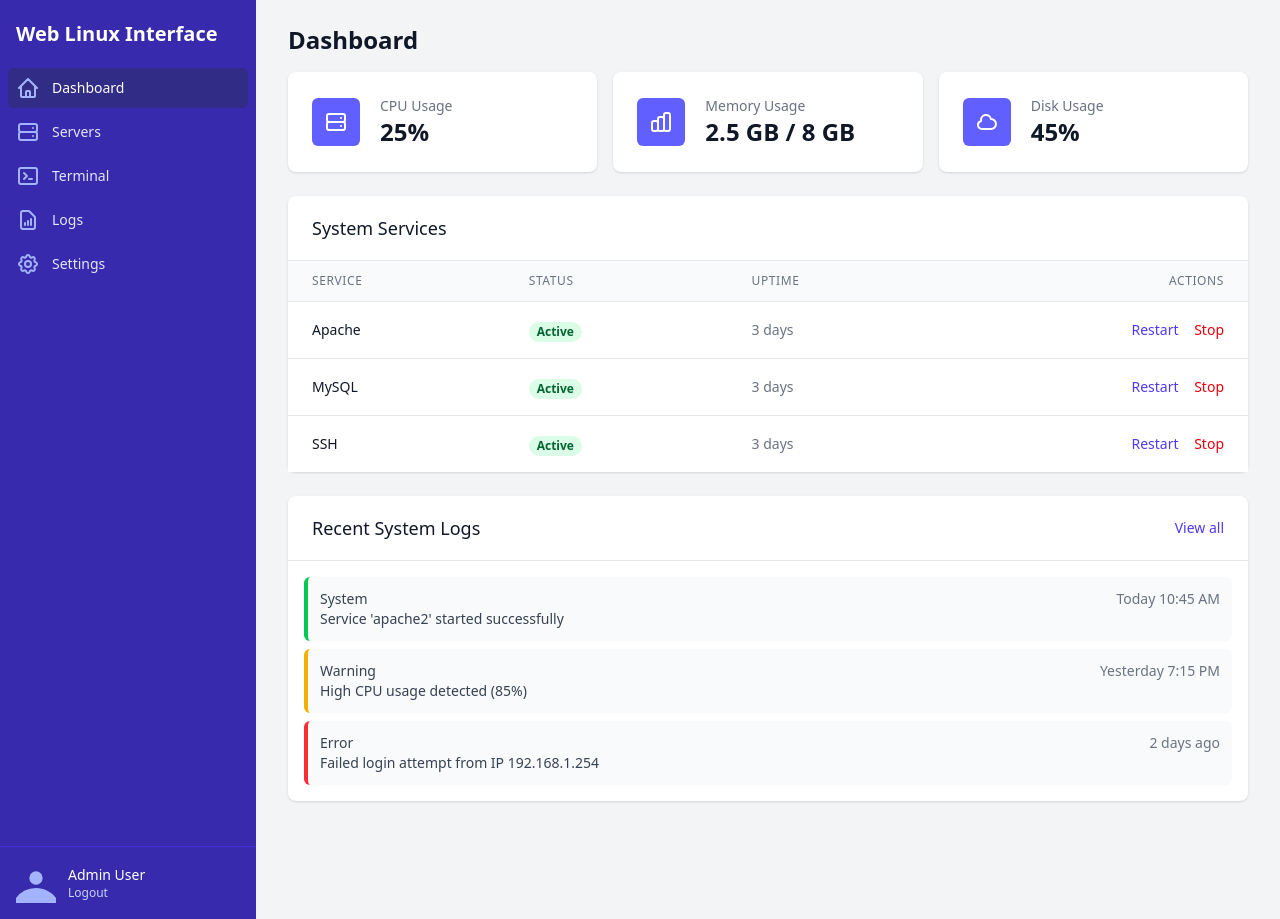
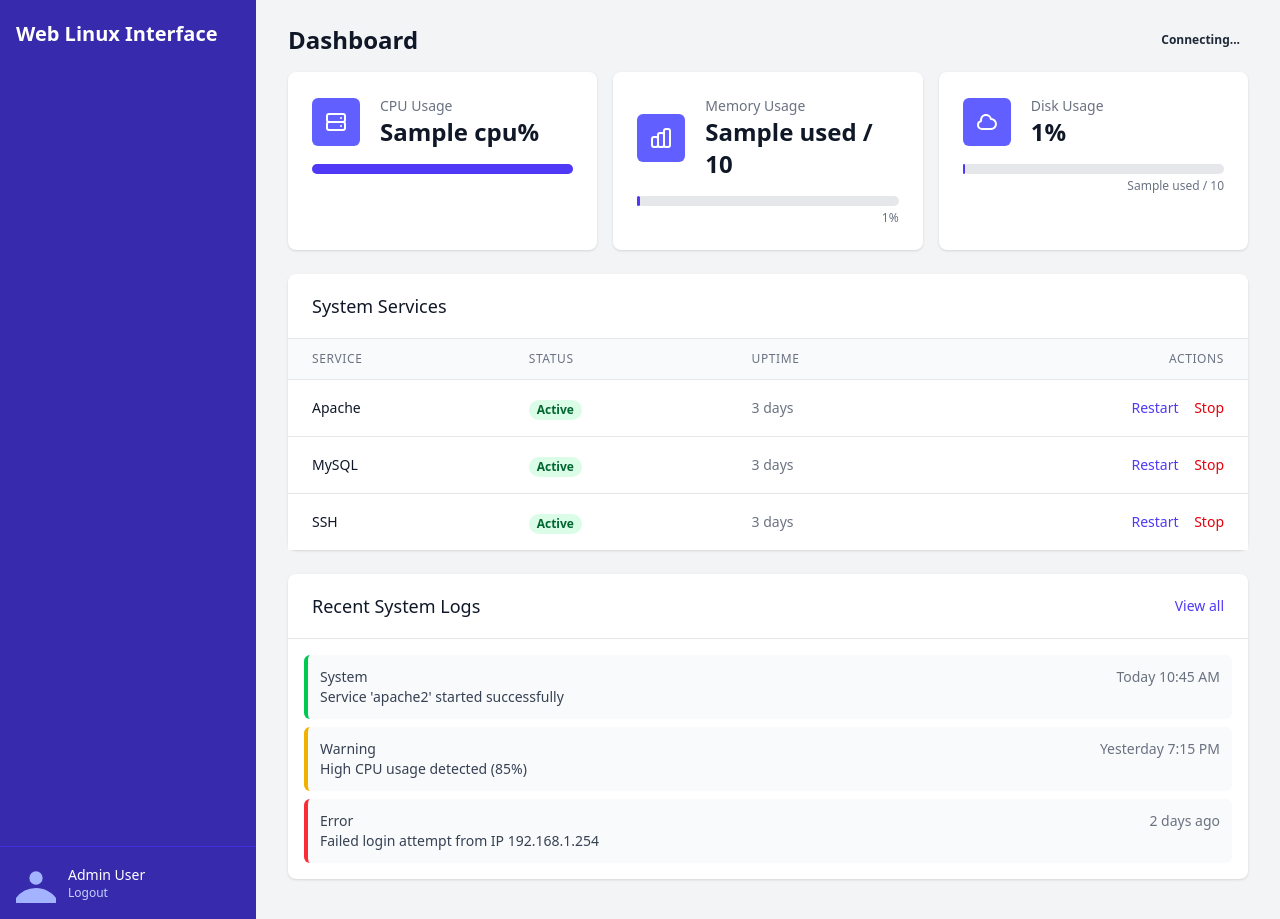
Before and after one commit to Elie309/WebLinuxInterface, a CodeIgniter 4 app: the page made by app/Views/dashboard/index.php in a window 1280 px wide. Run offline with PHP 8.4 and a stand-in for CodeIgniter, Linux system fonts and the light colour scheme; the template is opened without the code that fills it: most values are stand-ins (such as "Sample title", 1, 10 or a date in 2020); data that the repository does not hold is empty; style sheets or scripts are compiled from the project's sources; some libraries are stand-ins or nearby versions.

Commit message:
Implement WebSocket server for real-time system monitoring and dashboard integration

```diff
--- a/app/Views/dashboard/index.php
+++ b/app/Views/dashboard/index.php
@@ -2,14 +2,20 @@
 
 <?= $this->section('content') ?>
 
-<div class="py-6">
+<div class="py-6" id="dashboard-metrics" data-ws-port="<?= $websocketPort ?>">
     <div class="max-w-7xl mx-auto px-4 sm:px-6 md:px-8">
-        <h1 class="text-2xl font-semibold text-gray-900">Dashboard</h1>
+        <div class="flex justify-between items-center">
+            <h1 class="text-2xl font-semibold text-gray-900">Dashboard</h1>
+            <span id="connection-status" class="px-2 py-1 inline-flex text-xs leading-5 font-semibold rounded-full bg-gray-100 text-gray-800">
+                Connecting...
+            </span>
+        </div>
     </div>
     <div class="max-w-7xl mx-auto px-4 sm:px-6 md:px-8">
         <div class="py-4">
             <!-- Server Stats -->
             <div class="grid grid-cols-1 md:grid-cols-3 gap-4 mb-6">
+                <!-- CPU Usage -->
                 <div class="bg-white overflow-hidden shadow rounded-lg">
                     <div class="px-4 py-5 sm:p-6">
                         <div class="flex items-center">
@@ -22,14 +28,20 @@
                                 <dl>
                                     <dt class="text-sm font-medium text-gray-500 truncate">CPU Usage</dt>
                                     <dd class="flex items-baseline">
-                                        <div class="text-2xl font-semibold text-gray-900">25%</div>
+                                        <div class="text-2xl font-semibold text-gray-900" id="cpu-usage"><?= $metrics['cpu'] ?>%</div>
                                     </dd>
                                 </dl>
+                            </div>
+                        </div>
+                        <div class="mt-4">
+                            <div class="w-full bg-gray-200 rounded-full h-2.5">
+                                <div id="cpu-progress" class="bg-indigo-600 h-2.5 rounded-full" style="width: <?= $metrics['cpu'] ?>%"></div>
                             </div>
                         </div>
                     </div>
                 </div>
 
+                <!-- Memory Usage -->
                 <div class="bg-white overflow-hidden shadow rounded-lg">
                     <div class="px-4 py-5 sm:p-6">
                         <div class="flex items-center">
@@ -42,14 +54,21 @@
                                 <dl>
                                     <dt class="text-sm font-medium text-gray-500 truncate">Memory Usage</dt>
                                     <dd class="flex items-baseline">
-                                        <div class="text-2xl font-semibold text-gray-900">2.5 GB / 8 GB</div>
+                                        <div class="text-2xl font-semibold text-gray-900" id="memory-usage"><?= $metrics['memory']['used'] ?> / <?= $metrics['memory']['total'] ?></div>
                                     </dd>
                                 </dl>
                             </div>
                         </div>
+                        <div class="mt-4">
+                            <div class="w-full bg-gray-200 rounded-full h-2.5">
+                                <div id="memory-progress" class="bg-indigo-600 h-2.5 rounded-full" style="width: <?= $metrics['memory']['percent_used'] ?>%"></div>
+                            </div>
+                            <div class="text-right text-xs mt-1 text-gray-500" id="memory-percent"><?= $metrics['memory']['percent_used'] ?>%</div>
+                        </div>
                     </div>
                 </div>
 
+                <!-- Disk Usage -->
                 <div class="bg-white overflow-hidden shadow rounded-lg">
                     <div class="px-4 py-5 sm:p-6">
                         <div class="flex items-center">
@@ -62,10 +81,16 @@
                                 <dl>
                                     <dt class="text-sm font-medium text-gray-500 truncate">Disk Usage</dt>
                                     <dd class="flex items-baseline">
-                                        <div class="text-2xl font-semibold text-gray-900">45%</div>
+                                        <div class="text-2xl font-semibold text-gray-900" id="disk-usage"><?= $metrics['disk']['percent_used'] ?>%</div>
                                     </dd>
                                 </dl>
                             </div>
+                        </div>
+                        <div class="mt-4">
+                            <div class="w-full bg-gray-200 rounded-full h-2.5">
+                                <div id="disk-progress" class="bg-indigo-600 h-2.5 rounded-full" style="width: <?= $metrics['disk']['percent_used'] ?>%"></div>
+                            </div>
+                            <div class="text-right text-xs mt-1 text-gray-500" id="disk-details"><?= $metrics['disk']['used'] ?> / <?= $metrics['disk']['total'] ?></div>
                         </div>
                     </div>
                 </div>
@@ -165,4 +190,7 @@
     </div>
 </div>
 
+<!-- Include the dashboard JavaScript file -->
+<script src="<?= base_url('js/dashboard.js') ?>"></script>
+
 <?= $this->endSection() ?>
--- a/app/Views/layouts/dashboard_layout.php
+++ b/app/Views/layouts/dashboard_layout.php
@@ -10,50 +10,33 @@
 
 <body class="bg-gray-100 h-screen flex overflow-hidden">
     <!-- Sidebar -->
-    <div class="hidden md:flex md:flex-shrink-0">
-        <div class="flex flex-col w-64">
+    <div id="sidebar" class="absolute -translate-x-full w-full h-full z-50
+        md:relative md:translate-x-0 min-w-64
+        md:w-2/12 md:flex md:flex-shrink-0
+        transition-transform duration-300 ease-in-out transform">
+        <div class="flex flex-col w-full h-full">
             <!-- Sidebar component -->
             <div class="flex flex-col h-0 flex-1 bg-indigo-800">
-                <div class="flex-1 flex flex-col pt-5 pb-4 overflow-y-auto">
-                    <div class="flex items-center flex-shrink-0 px-4">
+                <div class="flex items-center justify-between p-4 md:pt-5 md:pb-4">
+                    <div class="flex items-center flex-shrink-0">
                         <span class="text-white text-xl font-bold">Web Linux Interface</span>
                     </div>
+                    <!-- Close sidebar button - visible only on mobile -->
+                    <button id="close-sidebar-btn" class="md:hidden -mr-2 h-10 w-10 inline-flex items-center justify-center rounded-md text-indigo-300 hover:text-white focus:outline-none" onclick="toggleSidebar()">
+                        <span class="sr-only">Close sidebar</span>
+                        <svg class="h-6 w-6" xmlns="http://www.w3.org/2000/svg" fill="none" viewBox="0 0 24 24" stroke="currentColor">
+                            <path stroke-linecap="round" stroke-linejoin="round" stroke-width="2" d="M6 18L18 6M6 6l12 12" />
+                        </svg>
+                    </button>
+                </div>
+                <div class="flex-1 flex flex-col pt-0 overflow-y-auto">
                     <nav class="mt-5 flex-1 px-2 space-y-1">
-                        <a href="#" class="bg-indigo-900 text-white group flex items-center px-2 py-2 text-sm font-medium rounded-md">
-                            <svg class="mr-3 h-6 w-6 text-indigo-300" xmlns="http://www.w3.org/2000/svg" fill="none" viewBox="0 0 24 24" stroke="currentColor">
-                                <path stroke-linecap="round" stroke-linejoin="round" stroke-width="2" d="M3 12l2-2m0 0l7-7 7 7M5 10v10a1 1 0 001 1h3m10-11l2 2m-2-2v10a1 1 0 01-1 1h-3m-6 0a1 1 0 001-1v-4a1 1 0 011-1h2a1 1 0 011 1v4a1 1 0 001 1m-6 0h6" />
-                            </svg>
-                            Dashboard
-                        </a>
-
-                        <a href="#" class="text-indigo-100 hover:bg-indigo-700 group flex items-center px-2 py-2 text-sm font-medium rounded-md">
-                            <svg class="mr-3 h-6 w-6 text-indigo-300" xmlns="http://www.w3.org/2000/svg" fill="none" viewBox="0 0 24 24" stroke="currentColor">
-                                <path stroke-linecap="round" stroke-linejoin="round" stroke-width="2" d="M5 12h14M5 12a2 2 0 01-2-2V6a2 2 0 012-2h14a2 2 0 012 2v4a2 2 0 01-2 2M5 12a2 2 0 00-2 2v4a2 2 0 002 2h14a2 2 0 002-2v-4a2 2 0 00-2-2m-2-4h.01M17 16h.01" />
-                            </svg>
-                            Servers
-                        </a>
-
-                        <a href="#" class="text-indigo-100 hover:bg-indigo-700 group flex items-center px-2 py-2 text-sm font-medium rounded-md">
-                            <svg class="mr-3 h-6 w-6 text-indigo-300" xmlns="http://www.w3.org/2000/svg" fill="none" viewBox="0 0 24 24" stroke="currentColor">
-                                <path stroke-linecap="round" stroke-linejoin="round" stroke-width="2" d="M8 9l3 3-3 3m5 0h3M5 20h14a2 2 0 002-2V6a2 2 0 00-2-2H5a2 2 0 00-2 2v12a2 2 0 002 2z" />
-                            </svg>
-                            Terminal
-                        </a>
-
-                        <a href="#" class="text-indigo-100 hover:bg-indigo-700 group flex items-center px-2 py-2 text-sm font-medium rounded-md">
-                            <svg class="mr-3 h-6 w-6 text-indigo-300" xmlns="http://www.w3.org/2000/svg" fill="none" viewBox="0 0 24 24" stroke="currentColor">
-                                <path stroke-linecap="round" stroke-linejoin="round" stroke-width="2" d="M9 17v-2m3 2v-4m3 4v-6m2 10H7a2 2 0 01-2-2V5a2 2 0 012-2h5.586a1 1 0 01.707.293l5.414 5.414a1 1 0 01.293.707V19a2 2 0 01-2 2z" />
-                            </svg>
-                            Logs
-                        </a>
-
-                        <a href="#" class="text-indigo-100 hover:bg-indigo-700 group flex items-center px-2 py-2 text-sm font-medium rounded-md">
-                            <svg class="mr-3 h-6 w-6 text-indigo-300" xmlns="http://www.w3.org/2000/svg" fill="none" viewBox="0 0 24 24" stroke="currentColor">
-                                <path stroke-linecap="round" stroke-linejoin="round" stroke-width="2" d="M10.325 4.317c.426-1.756 2.924-1.756 3.35 0a1.724 1.724 0 002.573 1.066c1.543-.94 3.31.826 2.37 2.37a1.724 1.724 0 001.065 2.572c1.756.426 1.756 2.924 0 3.35a1.724 1.724 0 00-1.066 2.573c.94 1.543-.826 3.31-2.37 2.37a1.724 1.724 0 00-2.572 1.065c-.426 1.756-2.924 1.756-3.35 0a1.724 1.724 0 00-2.573-1.066c-1.543.94-3.31-.826-2.37-2.37a1.724 1.724 0 00-1.065-2.572c-1.756-.426-1.756-2.924 0-3.35a1.724 1.724 0 001.066-2.573c-.94-1.543.826-3.31 2.37-2.37.996.608 2.296.07 2.572-1.065z" />
-                                <path stroke-linecap="round" stroke-linejoin="round" stroke-width="2" d="M15 12a3 3 0 11-6 0 3 3 0 016 0z" />
-                            </svg>
-                            Settings
-                        </a>
+                        <?php foreach ($navItems ?? [] as $item): ?>
+                            <a href="<?= $item['url'] ?>" class="<?= $item['active'] ? 'bg-indigo-900 text-white' : 'text-indigo-100 hover:bg-indigo-700' ?> group flex items-center px-2 py-2 text-sm font-medium rounded-md">
+                                <?= $item['icon'] ?>
+                                <?= $item['title'] ?>
+                            </a>
+                        <?php endforeach; ?>
                     </nav>
                 </div>
                 <div class="flex-shrink-0 flex border-t border-indigo-700 p-4">
@@ -75,10 +58,13 @@
         </div>
     </div>
 
+    <!-- Mobile sidebar backdrop -->
+    <div id="sidebar-backdrop" class="fixed inset-0 bg-gray-600 bg-opacity-75 z-20 hidden" onclick="toggleSidebar()"></div>
+
     <!-- Main content -->
-    <div class="flex flex-col w-0 flex-1 overflow-hidden">
+    <div class="flex flex-col flex-1 overflow-hidden w-10/12">
         <div class="md:hidden pl-1 pt-1 sm:pl-3 sm:pt-3">
-            <button type="button" class="-ml-0.5 -mt-0.5 h-12 w-12 inline-flex items-center justify-center rounded-md text-gray-500 hover:text-gray-900 focus:outline-none focus:ring-2 focus:ring-inset focus:ring-indigo-500">
+            <button id="open-sidebar-btn" type="button" class="-ml-0.5 -mt-0.5 h-12 w-12 inline-flex items-center justify-center rounded-md text-gray-500 hover:text-gray-900 focus:outline-none focus:ring-2 focus:ring-inset focus:ring-indigo-500" onclick="toggleSidebar()">
                 <span class="sr-only">Open sidebar</span>
                 <svg class="h-6 w-6" xmlns="http://www.w3.org/2000/svg" fill="none" viewBox="0 0 24 24" stroke="currentColor">
                     <path stroke-linecap="round" stroke-linejoin="round" stroke-width="2" d="M4 6h16M4 12h16M4 18h16" />
@@ -90,6 +76,23 @@
             <?= $this->renderSection('content') ?>
         </main>
     </div>
+
+    <script>
+        // Sidebar toggle functionality
+        function toggleSidebar() {
+            const sidebar = document.getElementById('sidebar');
+            const backdrop = document.getElementById('sidebar-backdrop');
+
+            sidebar.classList.toggle('-translate-x-full');
+
+            // Toggle backdrop visibility
+            if (sidebar.classList.contains('-translate-x-full')) {
+                backdrop.classList.add('hidden');
+            } else {
+                backdrop.classList.remove('hidden');
+            }
+        }
+    </script>
 </body>
 
 </html>
--- /dev/null
+++ b/public/js/dashboard.js
@@ -0,0 +1,80 @@
+document.addEventListener('DOMContentLoaded', function() {
+    // Get WebSocket port from the data attribute
+    const wsPort = document.getElementById('dashboard-metrics').getAttribute('data-ws-port');
+
+    // Create WebSocket connection
+    const protocol = window.location.protocol === 'http:' ? 'ws:' : 'ws:';
+    const wsUrl = `${protocol}//${window.location.hostname}:${wsPort}`;
+    const socket = new WebSocket(wsUrl);
+
+    // Connection opened
+    socket.addEventListener('open', function(event) {
+        console.log('Connected to WebSocket server');
+        // Request initial metrics
+        socket.send(JSON.stringify({action: 'get_metrics'}));
+    });
+
+    // Listen for messages
+    socket.addEventListener('message', function(event) {
+        const metrics = JSON.parse(event.data);
+        updateDashboardMetrics(metrics);
+    });
+
+    // Handle errors
+    socket.addEventListener('error', function(event) {
+        console.error('WebSocket error:', event);
+        document.getElementById('connection-status').innerText = 'Disconnected';
+        document.getElementById('connection-status').classList.add('bg-red-100', 'text-red-800');
+        document.getElementById('connection-status').classList.remove('bg-green-100', 'text-green-800');
+    });
+
+    // Handle connection close
+    socket.addEventListener('close', function(event) {
+        console.log('Disconnected from WebSocket server');
+        document.getElementById('connection-status').innerText = 'Disconnected';
+        document.getElementById('connection-status').classList.add('bg-red-100', 'text-red-800');
+        document.getElementById('connection-status').classList.remove('bg-green-100', 'text-green-800');
+
+        // Try to reconnect after 5 seconds
+        setTimeout(function() {
+            window.location.reload();
+        }, 5000);
+    });
+
+    // Update dashboard with received metrics
+    function updateDashboardMetrics(metrics) {
+        // Update CPU usage
+        document.getElementById('cpu-usage').innerText = metrics.cpu + '%';
+        document.getElementById('cpu-progress').style.width = metrics.cpu + '%';
+
+        // Update memory usage
+        document.getElementById('memory-usage').innerText = `${metrics.memory.used} / ${metrics.memory.total}`;
+        document.getElementById('memory-percent').innerText = metrics.memory.percent_used + '%';
+        document.getElementById('memory-progress').style.width = metrics.memory.percent_used + '%';
+
+        // Update disk usage
+        // Ensure we're working with a number for the disk percentage
+        const diskPercent = typeof metrics.disk.percent_used === 'number'
+            ? metrics.disk.percent_used
+            : parseFloat(metrics.disk.percent_used);
+
+        document.getElementById('disk-usage').innerText = diskPercent + '%';
+        document.getElementById('disk-details').innerText = `${metrics.disk.used} / ${metrics.disk.total}`;
+        document.getElementById('disk-progress').style.width = diskPercent + '%';
+
+        // Log metrics for debugging
+        console.log('Received metrics:', metrics);
+
+        // Update connection status
+        document.getElementById('connection-status').innerText = 'Connected';
+        document.getElementById('connection-status').classList.add('bg-green-100', 'text-green-800');
+        document.getElementById('connection-status').classList.remove('bg-red-100', 'text-red-800');
+    }
+
+    // Request metrics every 10 seconds as a fallback
+    setInterval(function() {
+        if (socket.readyState === WebSocket.OPEN) {
+            socket.send(JSON.stringify({action: 'get_metrics'}));
+        }
+    }, 10000);
+});
```
Also changed, not shown: app/Commands/StartWebSocketServer.php (added, +53 -0 lines), app/Controllers/Dashboard/DashboardController.php (+64 -1 lines), app/Services/SystemMonitor.php (added, +251 -0 lines), app/Services/WebSocketServer.php (added, +67 -0 lines).
